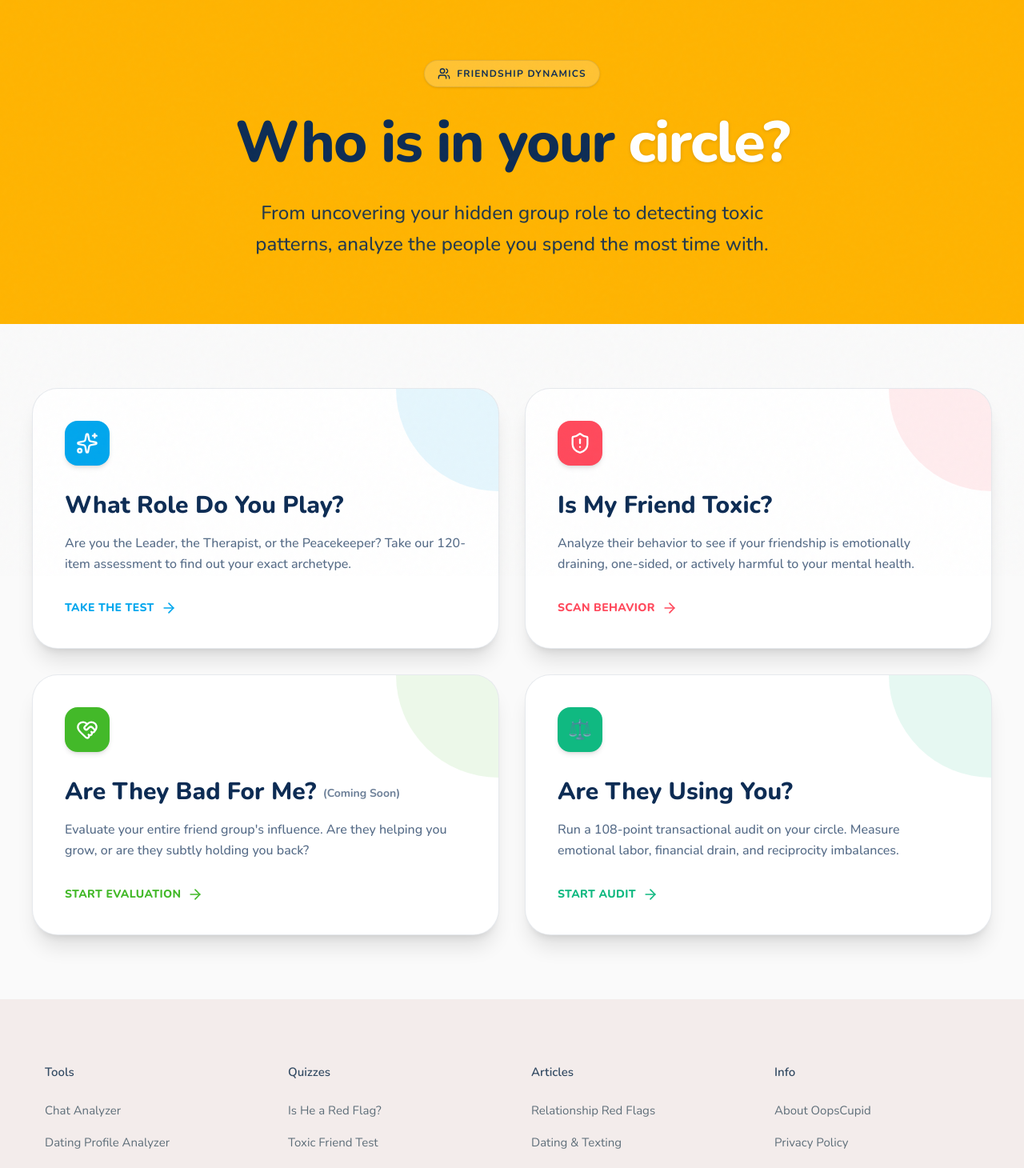
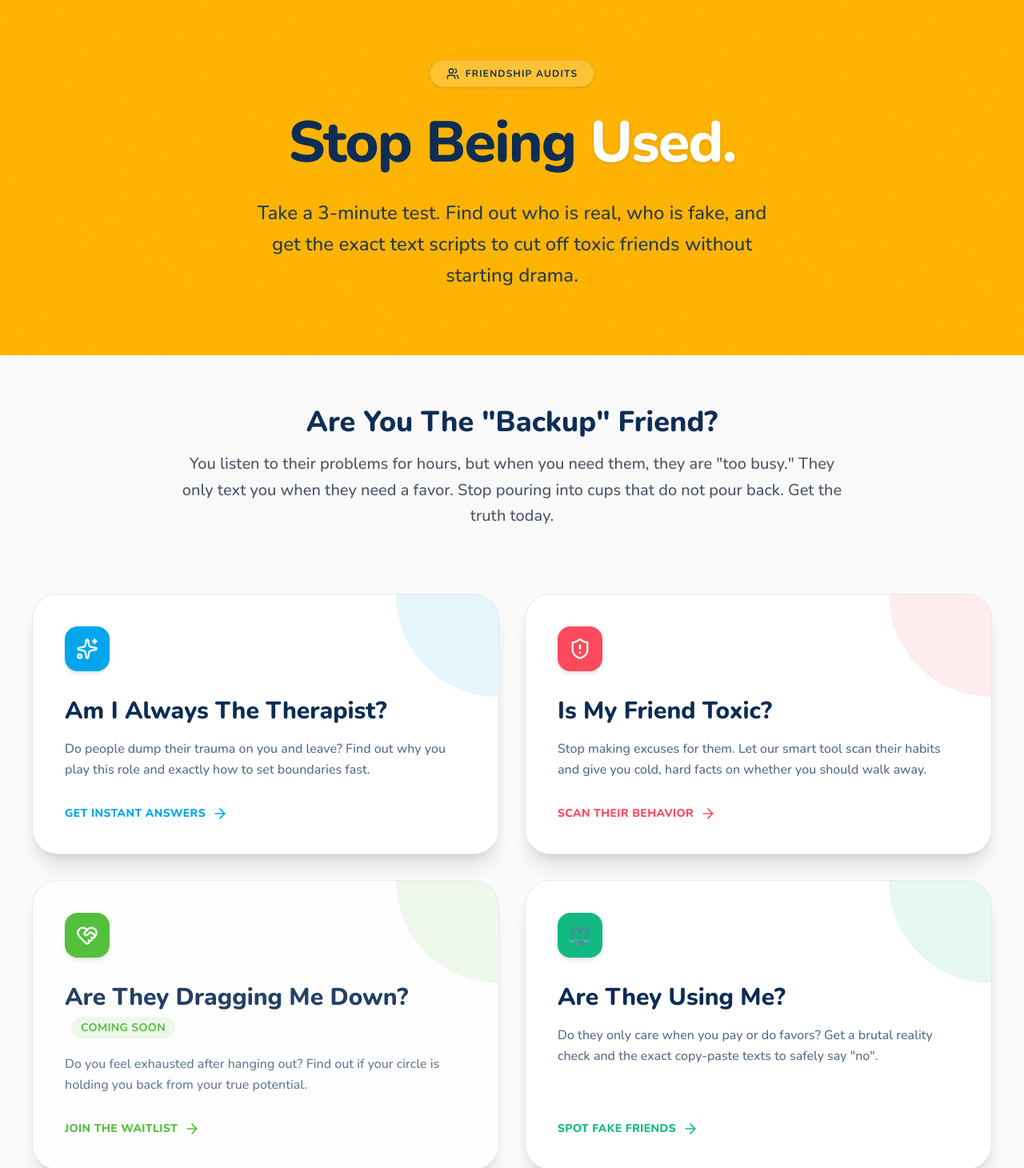
Before and after one commit to Sinadehesh/OopsCupid, a Next.js app: page /friends in a window 1280 px wide. Shown: the part 80-1540 px from the top of the page at 80% size. Built offline with nearby package versions, Linux system fonts and the light colour scheme; a web font is replaced by a local one.

Commit message:
feat: transform /friends page into a high-converting Hormozi style funnel

```diff
--- a/app/friends/page.tsx
+++ b/app/friends/page.tsx
@@ -2,35 +2,44 @@ import Link from "next/link";
 import { Users, ShieldAlert, Sparkles, ArrowRight, HeartHandshake } from "lucide-react";
 
 export const metadata = {
-  title: "Friendship Analysis Tools | OopsCupid",
-  description: "Understand your friend group dynamics, spot toxic traits, and figure out your role.",
+  title: "Spot Fake Friends | OopsCupid",
+  description: "Take a 3-minute test to spot toxic friends, one-sided relationships, and learn how to set boundaries.",
 };
 
 export default function FriendsHub() {
   return (
     <main className="min-h-screen bg-[#fafafa]">
-      {/* HAPPY & VIBRANT HERO SECTION */}
+      {/* HERO SECTION: The Dream Outcome */}
       <section className="bg-[#FFB400] text-[#0D2C54] py-20 px-6 relative overflow-hidden">
         <div className="absolute inset-0 opacity-10 bg-[radial-gradient(circle_at_center,_var(--tw-gradient-stops))] from-[#0D2C54] via-transparent to-transparent"></div>
-        <div className="max-w-5xl mx-auto text-center relative z-10">
-          <div className="inline-flex items-center gap-2 px-4 py-2 rounded-full text-xs font-bold tracking-widest mb-6 bg-white/20 backdrop-blur-sm border border-[#0D2C54]/10 shadow-sm uppercase">
+        <div className="max-w-5xl mx-auto text-center relative z-10 flex flex-col items-center">
+          <div className="inline-flex items-center gap-2 px-5 py-2 rounded-full text-xs font-bold tracking-widest mb-6 bg-white/20 backdrop-blur-sm border border-[#0D2C54]/10 shadow-sm uppercase">
             <Users className="w-4 h-4 text-[#0D2C54]" />
-            Friendship Dynamics
+            Friendship Audits
           </div>
           <h1 className="text-5xl md:text-7xl font-extrabold mb-6 tracking-tight leading-tight">
-            Who is in your <span className="text-white drop-shadow-sm">circle?</span>
+            Stop Being <span className="text-white drop-shadow-sm">Used.</span>
           </h1>
           <p className="text-lg md:text-2xl font-medium max-w-2xl mx-auto opacity-90 leading-relaxed">
-            From uncovering your hidden group role to detecting toxic patterns, analyze the people you spend the most time with.
+            Take a 3-minute test. Find out who is real, who is fake, and get the exact text scripts to cut off toxic friends without starting drama.
           </p>
         </div>
       </section>
 
-      {/* 3-CARD GRID SECTION */}
-      <section className="py-20 px-6">
+      {/* THE PAIN SECTION: Running from Hell */}
+      <section className="pt-16 pb-8 px-6 text-center max-w-4xl mx-auto">
+        <h2 className="text-3xl md:text-4xl font-extrabold text-[#0D2C54] mb-4">
+          Are You The "Backup" Friend?
+        </h2>
+        <p className="text-lg md:text-xl text-gray-600 font-medium leading-relaxed">
+          You listen to their problems for hours, but when you need them, they are "too busy." They only text you when they need a favor. Stop pouring into cups that do not pour back. Get the truth today.
+        </p>
+      </section>
+
+      {/* CARDS SECTION: The Solution (No Effort) */}
+      <section className="py-12 px-6">
         <div className="w-full max-w-[1200px] mx-auto grid grid-cols-1 md:grid-cols-2 gap-8">
 
-          {/* Card 1: Friend Group Role (The New Tool) */}
           <Link href="/friend-group-role" className="group block h-full">
             <div className="bg-white rounded-[32px] p-8 md:p-10 border border-[#0D2C54]/10 shadow-xl hover:shadow-2xl transition-all duration-300 hover:-translate-y-2 h-full flex flex-col relative overflow-hidden">
               <div className="absolute top-0 right-0 w-32 h-32 bg-[#00A6ED]/10 rounded-bl-full -z-0 transition-transform group-hover:scale-110"></div>
@@ -40,19 +49,18 @@ export default function FriendsHub() {
               </div>
 
               <h2 className="text-2xl md:text-3xl font-extrabold text-[#0D2C54] mb-4 z-10">
-                What Role Do You Play?
+                Am I Always The Therapist?
               </h2>
               <p className="text-[#0D2C54]/70 mb-8 leading-relaxed font-medium z-10 flex-grow">
-                Are you the Leader, the Therapist, or the Peacekeeper? Take our 120-item assessment to find out your exact archetype.
+                Do people dump their trauma on you and leave? Find out why you play this role and exactly how to set boundaries fast.
               </p>
 
               <div className="flex items-center text-[#00A6ED] font-extrabold z-10 mt-auto uppercase text-sm tracking-wide">
-                Take the Test <ArrowRight className="w-5 h-5 ml-2 transition-transform group-hover:translate-x-1" />
+                Get Instant Answers <ArrowRight className="w-5 h-5 ml-2 transition-transform group-hover:translate-x-1" />
               </div>
             </div>
           </Link>
 
-          {/* Card 2: Toxic Friend Test (Existing Tool) */}
           <Link href="/toxic-friend-test" className="group block h-full">
             <div className="bg-white rounded-[32px] p-8 md:p-10 border border-[#0D2C54]/10 shadow-xl hover:shadow-2xl transition-all duration-300 hover:-translate-y-2 h-full flex flex-col relative overflow-hidden">
               <div className="absolute top-0 right-0 w-32 h-32 bg-[#FF495C]/10 rounded-bl-full -z-0 transition-transform group-hover:scale-110"></div>
@@ -65,18 +73,17 @@ export default function FriendsHub() {
                 Is My Friend Toxic?
               </h2>
               <p className="text-[#0D2C54]/70 mb-8 leading-relaxed font-medium z-10 flex-grow">
-                Analyze their behavior to see if your friendship is emotionally draining, one-sided, or actively harmful to your mental health.
+                Stop making excuses for them. Let our smart tool scan their habits and give you cold, hard facts on whether you should walk away.
               </p>
 
               <div className="flex items-center text-[#FF495C] font-extrabold z-10 mt-auto uppercase text-sm tracking-wide">
-                Scan Behavior <ArrowRight className="w-5 h-5 ml-2 transition-transform group-hover:translate-x-1" />
+                Scan Their Behavior <ArrowRight className="w-5 h-5 ml-2 transition-transform group-hover:translate-x-1" />
               </div>
             </div>
           </Link>
 
-          {/* Card 3: Are My Friends Bad For Me (Existing Tool) */}
           <Link href="/are-my-friends-bad-for-me" className="group block h-full">
-            <div className="bg-white rounded-[32px] p-8 md:p-10 border border-[#0D2C54]/10 shadow-xl hover:shadow-2xl transition-all duration-300 hover:-translate-y-2 h-full flex flex-col relative overflow-hidden">
+            <div className="bg-white rounded-[32px] p-8 md:p-10 border border-[#0D2C54]/10 shadow-xl hover:shadow-2xl transition-all duration-300 hover:-translate-y-2 h-full flex flex-col relative overflow-hidden opacity-90">
               <div className="absolute top-0 right-0 w-32 h-32 bg-[#43B929]/10 rounded-bl-full -z-0 transition-transform group-hover:scale-110"></div>
 
               <div className="w-14 h-14 bg-[#43B929] rounded-2xl flex items-center justify-center mb-8 shadow-md z-10">
@@ -84,19 +91,18 @@ export default function FriendsHub() {
               </div>
 
               <h2 className="text-2xl md:text-3xl font-extrabold text-[#0D2C54] mb-4 z-10">
-                Are They Bad For Me? <span className="text-sm font-bold opacity-60 tracking-normal align-middle whitespace-nowrap">(Coming Soon)</span>
+                Are They Dragging Me Down? <span className="text-sm font-bold text-[#43B929] bg-[#43B929]/10 px-3 py-1 rounded-full ml-2 align-middle whitespace-nowrap tracking-wide uppercase">COMING SOON</span>
               </h2>
               <p className="text-[#0D2C54]/70 mb-8 leading-relaxed font-medium z-10 flex-grow">
-                Evaluate your entire friend group's influence. Are they helping you grow, or are they subtly holding you back?
+                Do you feel exhausted after hanging out? Find out if your circle is holding you back from your true potential.
               </p>
 
               <div className="flex items-center text-[#43B929] font-extrabold z-10 mt-auto uppercase text-sm tracking-wide">
-                Start Evaluation <ArrowRight className="w-5 h-5 ml-2 transition-transform group-hover:translate-x-1" />
+                Join The Waitlist <ArrowRight className="w-5 h-5 ml-2 transition-transform group-hover:translate-x-1" />
               </div>
             </div>
           </Link>
 
-          {/* Card 4: Are Your Friends Using You (The New Tool) */}
           <Link href="/are-your-friends-using-you" className="group block h-full">
             <div className="bg-white rounded-[32px] p-8 md:p-10 border border-[#0D2C54]/10 shadow-xl hover:shadow-2xl transition-all duration-300 hover:-translate-y-2 h-full flex flex-col relative overflow-hidden">
               <div className="absolute top-0 right-0 w-32 h-32 bg-[#10b981]/10 rounded-bl-full -z-0 transition-transform group-hover:scale-110"></div>
@@ -106,18 +112,17 @@ export default function FriendsHub() {
               </div>
 
               <h2 className="text-2xl md:text-3xl font-extrabold text-[#0D2C54] mb-4 z-10">
-                Are They Using You?
+                Are They Using Me?
               </h2>
               <p className="text-[#0D2C54]/70 mb-8 leading-relaxed font-medium z-10 flex-grow">
-                Run a 108-point transactional audit on your circle. Measure emotional labor, financial drain, and reciprocity imbalances.
+                Do they only care when you pay or do favors? Get a brutal reality check and the exact copy-paste texts to safely say "no".
               </p>
 
               <div className="flex items-center text-[#10b981] font-extrabold z-10 mt-auto uppercase text-sm tracking-wide">
-                Start Audit <ArrowRight className="w-5 h-5 ml-2 transition-transform group-hover:translate-x-1" />
+                Spot Fake Friends <ArrowRight className="w-5 h-5 ml-2 transition-transform group-hover:translate-x-1" />
               </div>
             </div>
           </Link>
-
 
         </div>
       </section>
```
